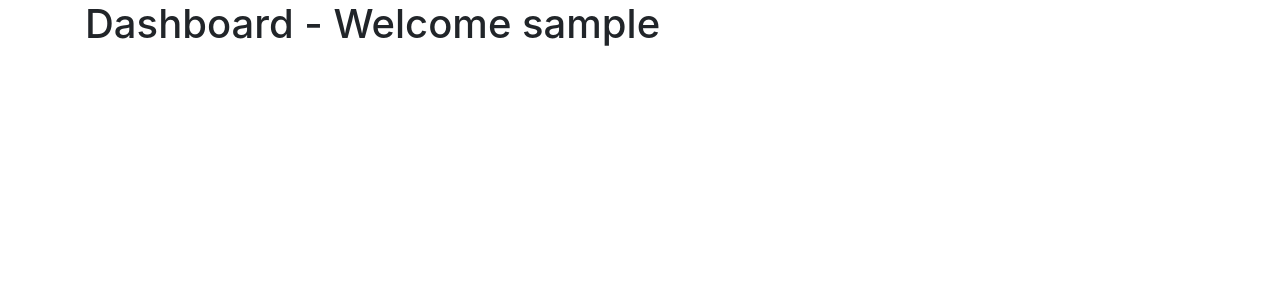
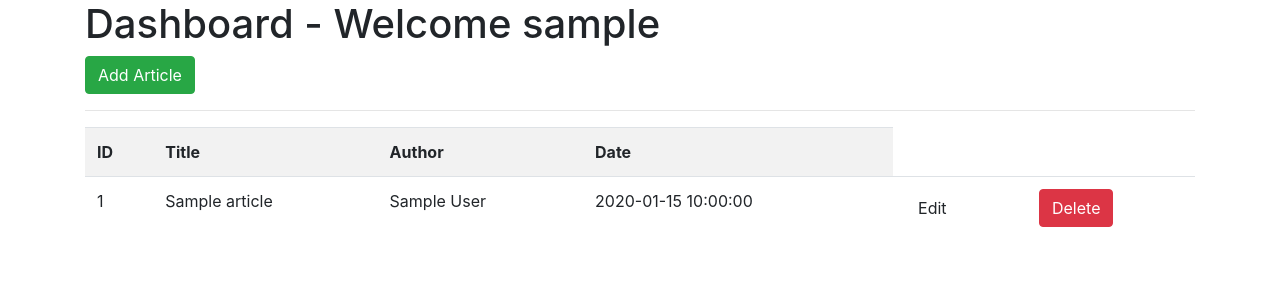
Before and after one commit to naichuan-zhang/Flask_Example, a Flask app: page /dashboard in a window 1280 px wide. Shown: the part 56-356 px from the top of the page. Run offline with Flask 2, Linux system fonts and the light colour scheme; the visitor is signed in with stand-in values (Sample User, id 1); tables that the repository leaves empty or names only in its code hold one stand-in row (values such as "Sample post"); some libraries are stand-ins or nearby versions.

Commit message:
updated dashboard

```diff
--- a/app.py
+++ b/app.py
@@ -120,6 +120,7 @@ def is_logged_in(f):
 
 
 @app.route('/logout')
+@is_logged_in
 def logout():
     session.clear()
     flash('You are logged out', 'success')
@@ -129,7 +130,39 @@ def logout():
 @app.route('/dashboard')
 @is_logged_in
 def dashboard():
-    return render_template('dashboard.html')
+    cur = mysql.connection.cursor()
+    result = cur.execute("select * from articles")
+    articles = cur.fetchall()
+    if result > 0:
+        return render_template('dashboard.html', articles=articles)
+    else:
+        msg = 'No Articles Found!'
+        return render_template('dashboard.html', msg=msg)
+
+
+class ArticleForm(Form):
+    title = StringField('Title', [validators.Length(min=1, max=200)])
+    body = TextAreaField('Body', [validators.Length(min=30)])
+
+
+@app.route('/add_article', methods=['GET', 'POST'])
+@is_logged_in
+def add_article():
+    form = ArticleForm(request.form)
+    if request.method == "POST" and form.validate():
+        title = form.title.data
+        body = form.body.data
+
+        cur = mysql.connection.cursor()
+        cur.execute("insert into articles(title, body, author) values(%s, %s, %s)", (title, body, session['username']))
+        mysql.connection.commit()
+        cur.close()
+
+        flash('Article created', 'success')
+
+        return redirect(url_for('dashboard'))
+
+    return render_template('add_article.html', form=form)
 
 
 if __name__ == "__main__":
--- a/templates/dashboard.html
+++ b/templates/dashboard.html
@@ -2,4 +2,25 @@
 
 {% block body %}
     <h1>Dashboard - Welcome {{ session.username }}</h1>
+    <a class="btn btn-success" href="/add_article">Add Article</a>
+
+    <hr>
+    <table class="table table-striped">
+        <tr>
+            <th>ID</th>
+            <th>Title</th>
+            <th>Author</th>
+            <th>Date</th>
+        </tr>
+        {% for article in articles %}
+            <tr>
+                <td>{{ article.id }}</td>
+                <td>{{ article.title }}</td>
+                <td>{{ article.author }}</td>
+                <td>{{ article.create_date }}</td>
+                <td><a href="edit_article/{{ article.id }}" class="btn btn-default pull-right">Edit</a></td>
+                <td><a href="#" class="btn btn-danger">Delete</a></td>
+            </tr>
+        {% endfor %}
+    </table>
 {% endblock %}
--- a/templates/layout.html
+++ b/templates/layout.html
@@ -4,6 +4,7 @@
     <meta charset="UTF-8">
     <title>MyFlaskApp</title>
     <link rel="stylesheet" href="https://stackpath.bootstrapcdn.com/bootstrap/4.4.1/css/bootstrap.min.css">
+
 </head>
 <body>
     {% include 'include/_navbar.html' %}
@@ -13,5 +14,9 @@
         {% endblock %}
     </div>
 <script src="https://stackpath.bootstrapcdn.com/bootstrap/4.4.1/js/bootstrap.min.js"></script>
+    <script src="//cdn.ckeditor.com/4.13.1/standard/ckeditor.js"></script>
+    <script type="text/javascript">
+        CKEDITOR.replace("editor")
+    </script>
 </body>
 </html>
```
Also changed, not shown: templates/add_article.html (added, +15 -0 lines).
